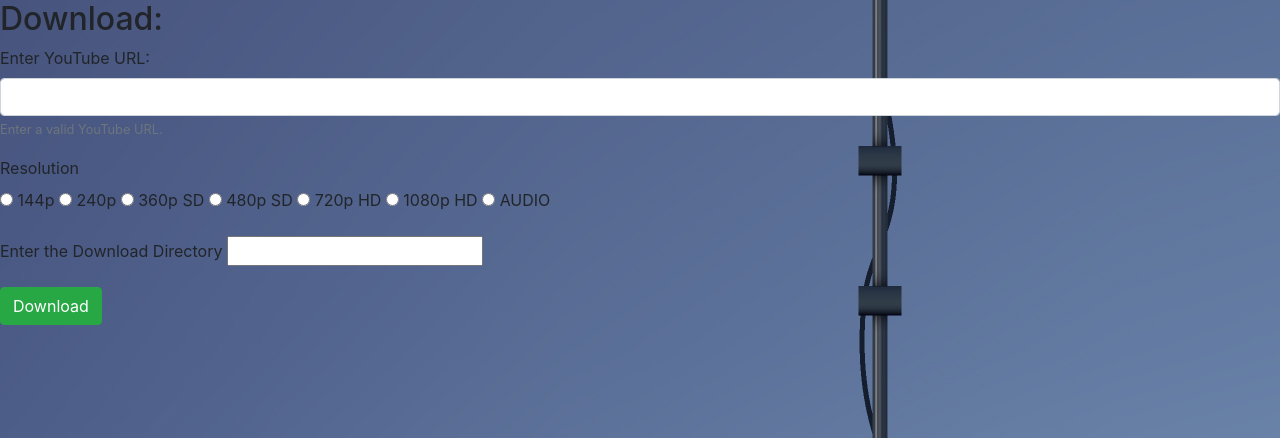
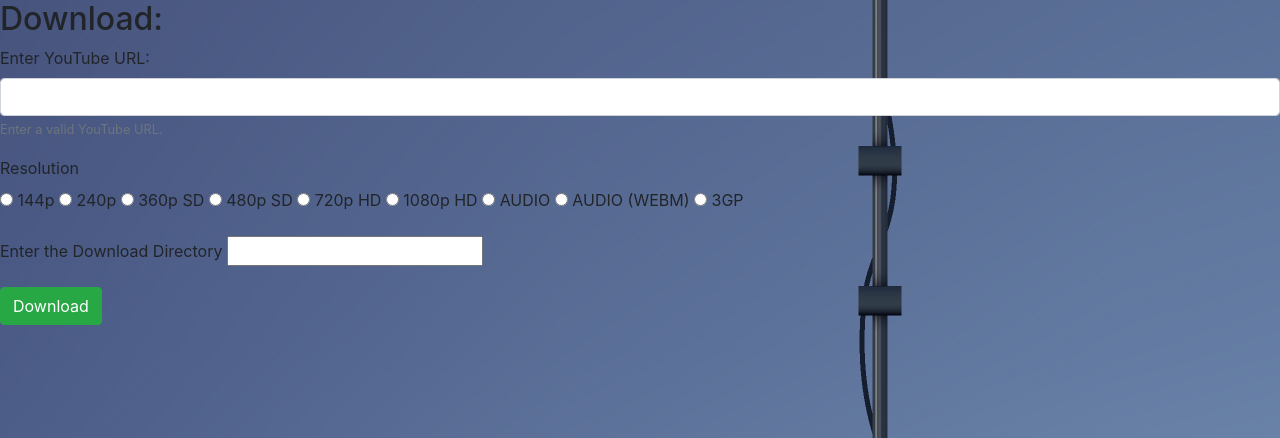
Before and after one commit to lugnitdgp/yt_downloader, a Django app: template yt_down/templates/download.html in a window 1280 px wide. Shown: the part 56-494 px from the top of the page. Run offline with Django 3.2, Linux system fonts and the light colour scheme; the template is opened without the code that fills it, so the values that code supplies are empty; some libraries are stand-ins or nearby versions.

Commit message:
webm and 3gp support added

```diff
--- a/yt_down/templates/download.html
+++ b/yt_down/templates/download.html
@@ -26,6 +26,10 @@
         <label for="res4">1080p HD</label>
         <input type="radio" name="res" id="aud" value="mp3">
         <label for="aud">AUDIO</label>
+        <input type="radio" name="res" id="aud" value="webm">
+        <label for="webm">AUDIO (WEBM)</label>
+        <input type="radio" name="res" id="aud" value="3gpp">
+        <label for="3gpp">3GP</label>
     </fieldset>
 </div>
 <div class="form-group">
--- a/yt_down/views.py
+++ b/yt_down/views.py
@@ -76,6 +76,12 @@ def get_download(request):
                 try:
                     if(res=="mp3") :
                         stream=yt.streams.filter(only_audio=True).first()
+                    elif(res=="webm"):
+                        stream=yt.streams.filter(only_audio=True , file_extension='webm').first()
+                    elif(res=="3gpp"):
+                        stream=yt.streams.filter(only_audio=True , file_extension='3gpp').first()
+                    elif(res=="vwebm"):
+                        stream=yt.streams.filter(only_video=True , file_extension='webm').first()
                     else:
                         stream = yt.streams.filter(res=res).first()
                     print(stream)
```
